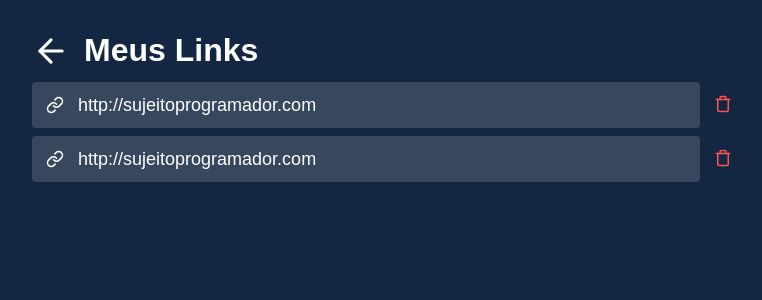
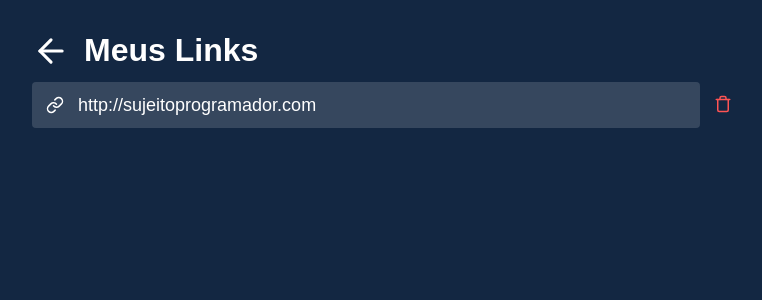
Before and after one commit to PedroRocha94/encurtador-link, a React (Create React App) app: page /links in a window 1280 px wide. Shown: the top 300 px of the page, without its empty margins (258-1020 px from the left). Built offline with nearby package versions, Linux system fonts and the light colour scheme.

Commit message:
Add useEffect to return elements

```diff
--- a/src/pages/Links/index.js
+++ b/src/pages/Links/index.js
@@ -1,8 +1,23 @@
+import {useState, useEffect} from 'react'
+
 import './links.css'
 import {FiArrowLeft, FiLink, FiTrash} from 'react-icons/fi'
 import {Link} from 'react-router-dom'
+import {getLinksSave} from '../../services/storeLinks'
 
 export default function Links() {
+
+  useEffect(() => {
+    async function getLinks(){
+      const result = await getLinksSave('@encurtaLink');
+
+      console.log(result)
+    }
+
+    getLinks();
+  }, []);
+
+
     return (
       <div className='links-container'>
         <div className='links-header'>
@@ -20,16 +35,6 @@
             <FiTrash size={18} color='#ff5454'/>
           </button>
         </div>
-
-        <div className='links-item'>
-          <button className='link'>
-            <FiLink size={18} color='#fff'/>
-            http://sujeitoprogramador.com
-          </button>
-          <button className='link-delete'>
-            <FiTrash size={18} color='#ff5454'/>
-          </button>
-        </div>
       </div>
     );
 }
```
